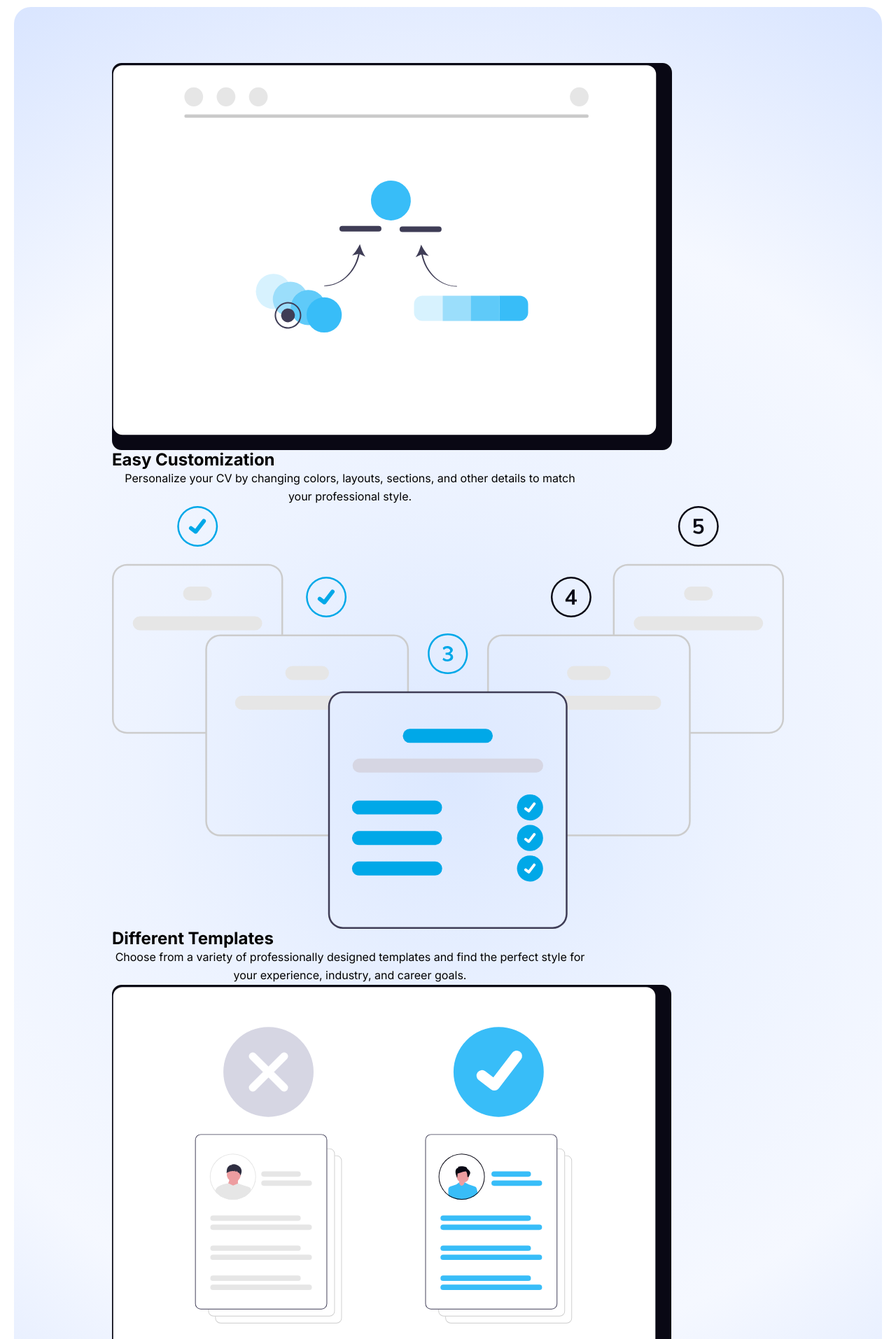
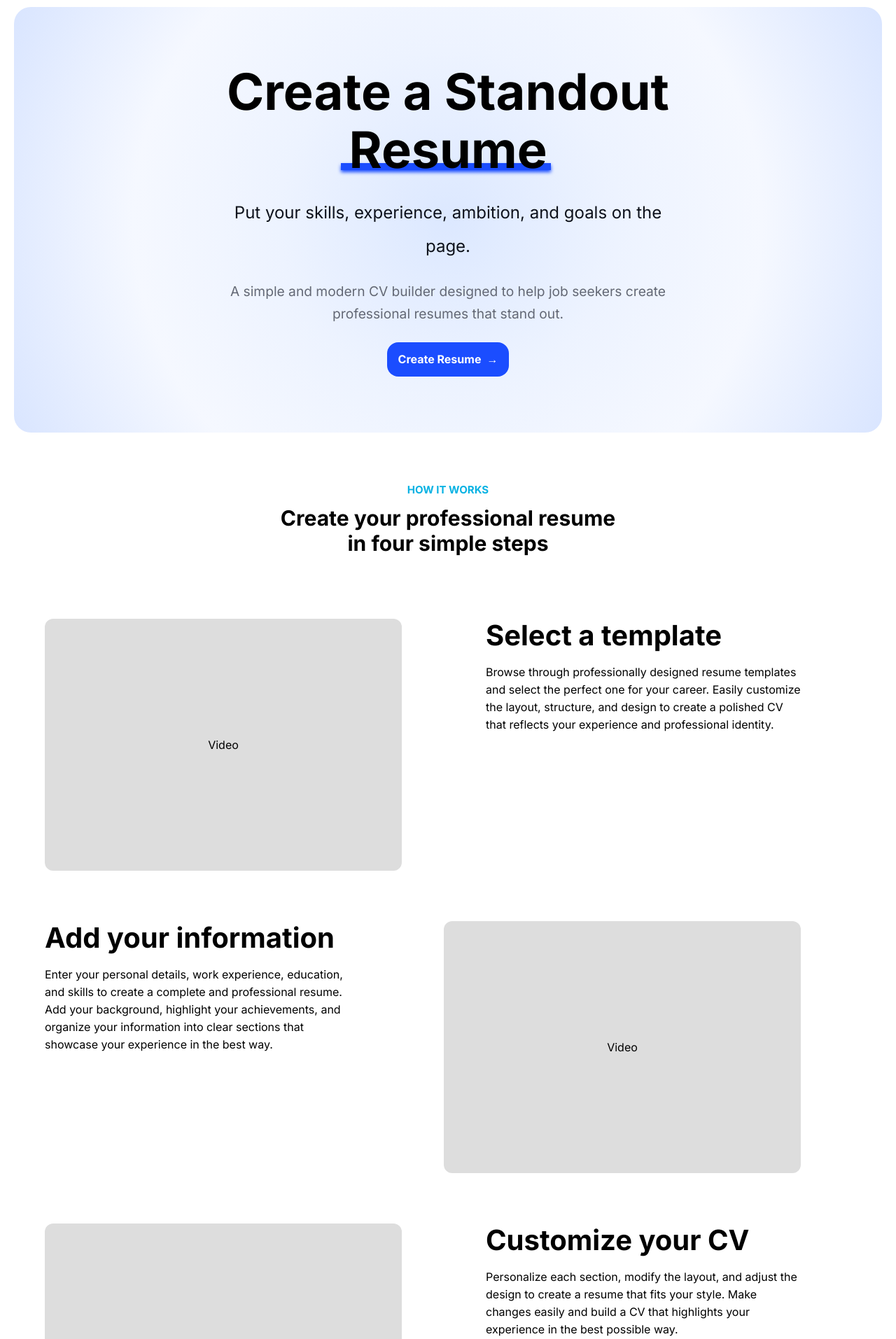
Before and after one commit to Gajwerixon/django-cv-builder, a Django app: page / in a window 1280 px wide. Shown: the part 64-1977 px from the top of the page at 70% size. Run offline with Django 5.2, Linux system fonts and the light colour scheme.

Commit message:
add hero section

```diff
--- a/core/templates/core/home.html
+++ b/core/templates/core/home.html
@@ -79,65 +79,18 @@
 
 <section class="hero">
     <div class="container">
-
-        <div class="left-hero">
-            <div class="features">
-                <div class="feature">
-                    <div class="feature-img">
-                        <img src={% static "images/easy-customize.svg" %}>
-                    </div>
-                    <div class="feature-text">
-                        <h2>
-                            Easy Customization
-                        </h2>
-                        <p>
-                            Personalize your CV by changing colors, layouts, sections,
-                            and other details to match your professional style.
-                        </p>
-                    </div>
-                </div>
-
-                <div class="feature">
-                    <div class="feature-img-2">
-                        <img src={% static "images/diffrent-templates.svg" %}>
-                    </div>
-                    <div class="feature-text">
-                        <h2>
-                            Different Templates
-                        </h2>
-                        <p>
-                            Choose from a variety of professionally designed templates and
-                            find the perfect style for your experience, industry, and career goals.
-                        </p>
-                    </div>
-                </div>
-
-                <div class="feature">
-                    <div class="feature-img">
-                        <img src={% static "images/stand-out.svg" %}>
-                    </div>
-                    <div class="feature-text">
-                        <h2>
-                            Make Your CV Stand Out
-                        </h2>
-                        <p>
-                            Create a professional CV that catches attention and
-                            helps you stand out from the competition.
-                        </p>
-                    </div>
-                </div>
-            </div>
-        </div>
-
-        <div class="right-hero">
-            <p>Choose from <span class="hero-svg">30+</span> professional templates and join
-                <span class="hero-svg">10,000+</span> people who have already created their job-winning CV.
-            </p>
-            <a href="{% url "login" %}">
-                Create CV
-            </a>
-        </div>
-
+        <h1>
+            Create a Standout<br>
+            <span>Resume</span>
+        </h1>
+        <p class="second">Put your skills, experience, ambition, and goals on the page.</p>
+        <p class="third">
+            A simple and modern CV builder designed to help job seekers create professional resumes that stand out.
+        </p>
+        <a href="#" class="hero-link">
+            Create Resume
+            <span class="arrow">→</span>
+        </a>
     </div>
 
 </section>
```
